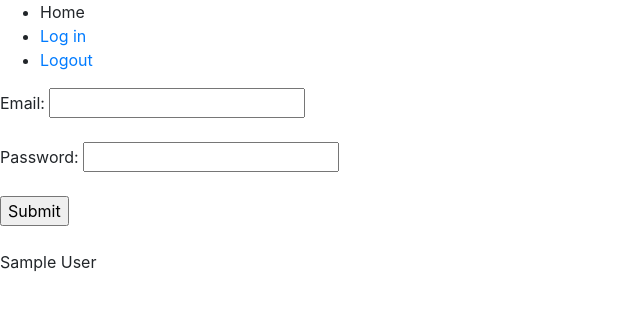
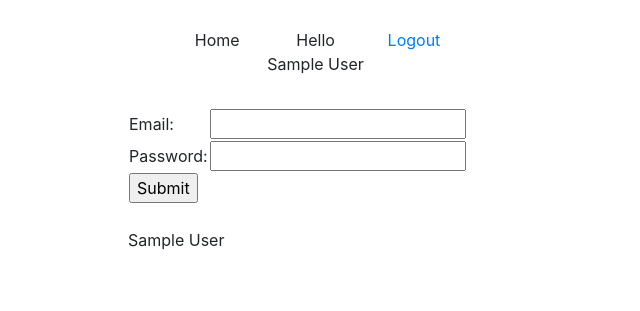
Before and after one commit to GasperIrman/Project-Flickr, a PHP site: page /login.php in a window 1280 px wide. Shown: the top 311 px of the page, without its empty margins (0-640 px from the left). Run offline with PHP 8.4, Linux system fonts and the light colour scheme; the visitor is signed in with stand-in values (Sample User, id 1).

Commit message:
Index, header edit

```diff
--- a/Templates/header.php
+++ b/Templates/header.php
@@ -4,21 +4,21 @@
 <html>
 	<head>
 		<link rel="stylesheet" href="https://stackpath.bootstrapcdn.com/bootstrap/4.1.3/css/bootstrap.min.css" integrity="sha384-MCw98/SFnGE8fJT3GXwEOngsV7Zt27NXFoaoApmYm81iuXoPkFOJwJ8ERdknLPMO" crossorigin="anonymous">
-		<link rel="stylesheet" type="text/css" href="./style.css"/>
+		<link rel="stylesheet" type="text/css" href="./Templates/styles.css"/>
 	</head>
 <body>
 		<nav id="menu">
 			<ul id="menulist">
-				<li><div class="nav">Home</div></li>
-				<li id="hello"><div class="nav">
-					<?php if(isset($_SESSON['id']))echo "Hello ".$_SESSION['name'];
-							else echo '<a href="login.php">Log in</a>'; ?>
+				<li><div class="nav py-2 d-none d-md-inline-block">Home</div></li>
+				<div id="desno">
+					<li id="hello"><div class="nav py-2 d-none d-md-inline-block">
+						<?php if(isset($_SESSION['user_id'])){echo "Hello ".$_SESSION['name'];}
+								else {echo '<a href="login.php">Log in</a>';} ?>
+								</div></li>
 
-							</div></li>
-				<li id="logout"><div class="nav">
-					<?php if(isset($_SESSION['id'])) echo'<a href="PHP/logout.php">Logout</a>'; else echo '<a href="register.php">Sign up</a>'?>
-
-					</div></li>
+				<li id="logout"><div class="nav py-2 d-none d-md-inline-block">
+					<?php if(isset($_SESSION['user_id'])) echo'<a href="PHP/logout.php">Logout</a>'; else echo '<a href="register.php">Sign up</a>'?>
+						</div></li></div>
 			</ul>
 		</nav>
 	<div id="content"></body>
--- a/login.php
+++ b/login.php
@@ -3,9 +3,12 @@
 
 
 <form id="login" method="post" action="./PHP/login_check.php">
-	Email: <input type="text" name="email"><br><br>
-	Password: <input type="text" name="password"><br><br>
-	<input type="submit">
+	<br>
+	<table>
+		<tr><td>Email:</td><td><input type="text" name="email"></td></tr><tr></tr>
+	 	<tr><td>Password:</td><td><input type="text" name="password"></td></tr>
+	<tr><td><input type="submit"></td></tr>
+</table>
 </form>
 <br>
 <?php
```
